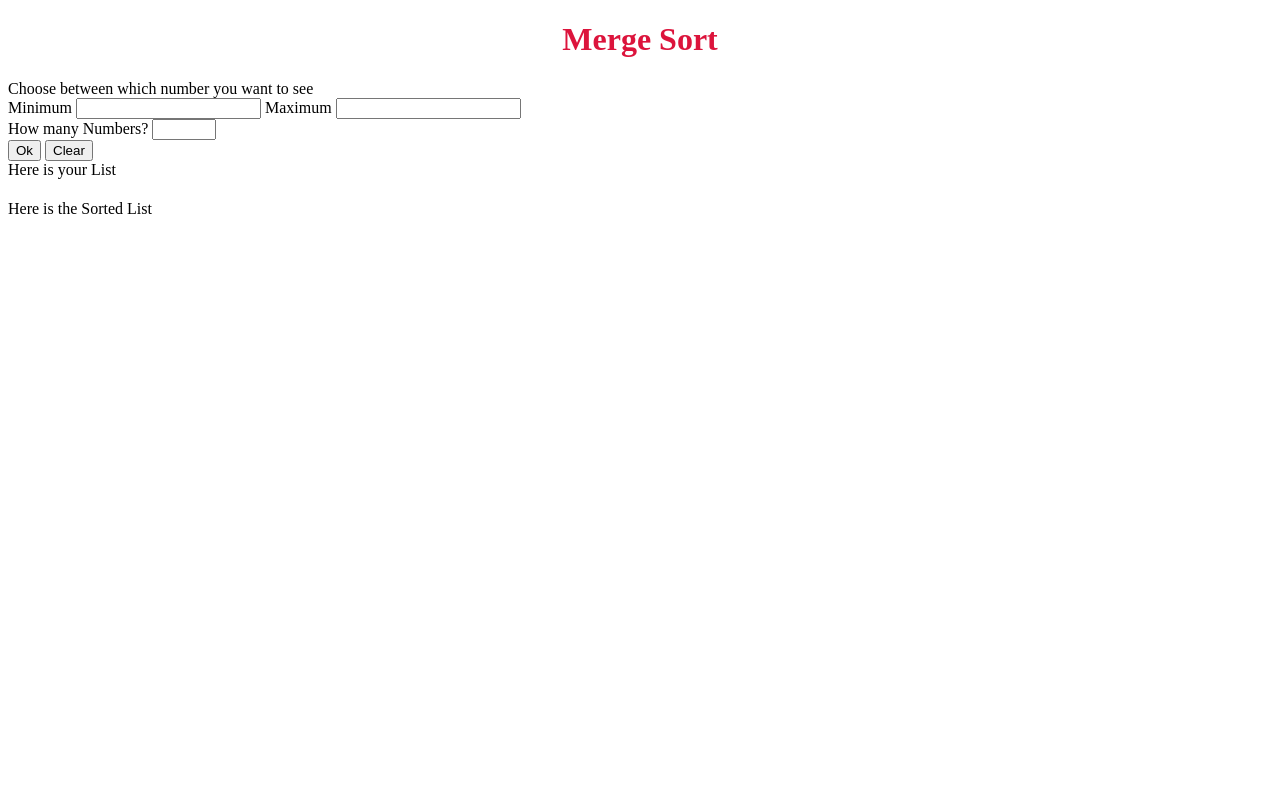
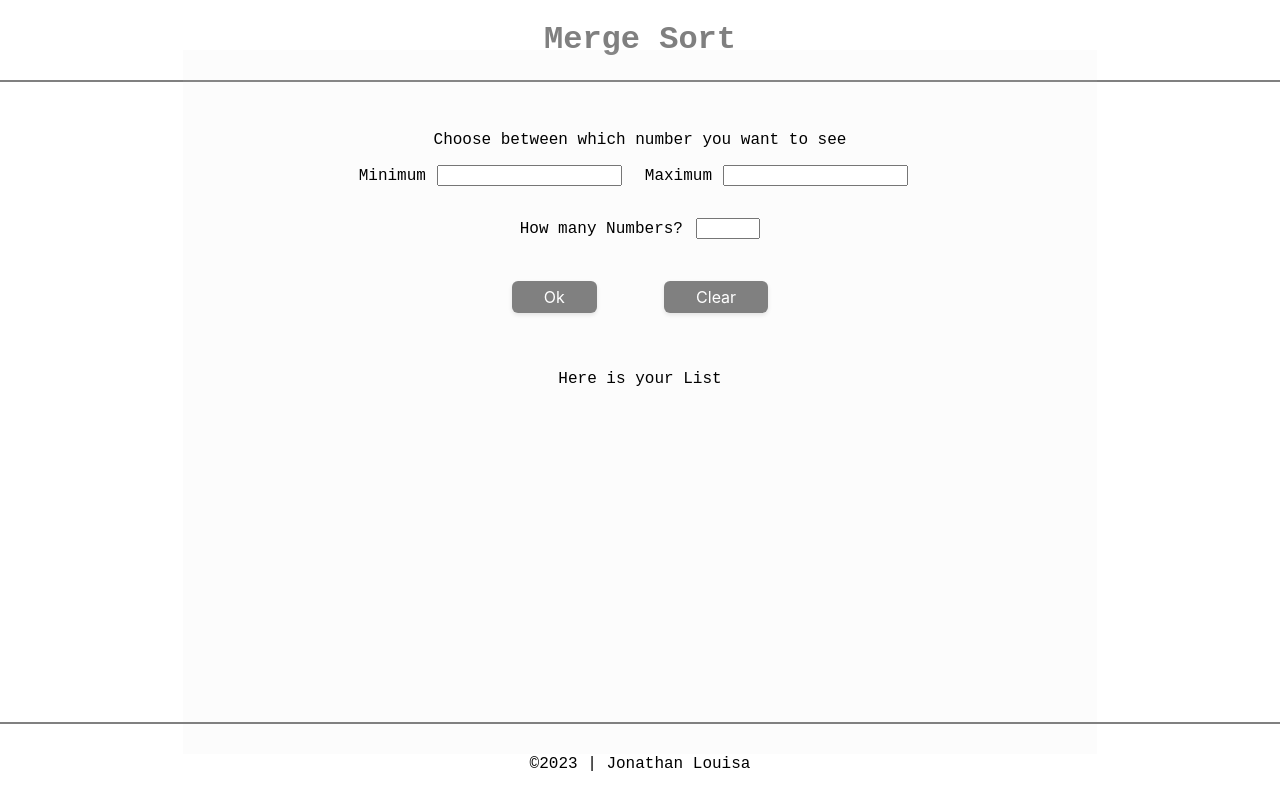
Before and after one commit to JLouisa/merge-sort, a website built with webpack: page dist/index.html in a window 1280 px wide. Built offline with Linux system fonts and the light colour scheme.

Commit message:
Add styling version 3.0

```diff
--- a/src/index.js
+++ b/src/index.js
@@ -15,8 +15,9 @@ const mainProject = (() => {
   const getMinRangeEl = document.getElementById("minRange");
   const getMaxRangeEl = document.getElementById("maxRange");
   const getAmountEl = document.getElementById("amount");
-  const unsortedListEl = document.querySelector(".unsortedList");
+  const unSortedListEl = document.querySelector(".unSortedList");
   const sortedListEl = document.querySelector(".sortedList");
+  const divSortedListEl = document.querySelector(".divSortedList");
   const getOkBtn = document.getElementById("okBtn");
   const getCancelBtn = document.getElementById("cancelBtn");
   const sortBtn = document.getElementById("sortBtn");
@@ -26,7 +27,7 @@ const mainProject = (() => {
     event.preventDefault();
     calcInput();
     formEl.reset();
-    // unsortedListEl.style.visibility = "hidden";
+    // unSortedListEl.style.visibility = "hidden";
   });
   getCancelBtn.addEventListener("click", () => {
     formEl.reset();
@@ -48,7 +49,7 @@ const mainProject = (() => {
       maxNum = minNum + 1;
     }
     rangeAmount = getAmountEl.value;
-    calcUnSortedList(rangeAmount, minNum, maxNum);
+    calcunSortedList(rangeAmount, minNum, maxNum);
     render();
     renderBtn(1);
   }
@@ -70,7 +71,7 @@ const mainProject = (() => {
     max = Math.floor(max);
     return Math.floor(Math.random() * (max - min + 1)) + min;
   }
-  function calcUnSortedList(amount, min, max) {
+  function calcunSortedList(amount, min, max) {
     let i = 0;
     while (i < amount) {
       let randomNumber = calcRandomNumber(min, max);
@@ -87,7 +88,7 @@ const mainProject = (() => {
 
   //! Renderer
   function render() {
-    unsortedListEl.textContent = createList;
+    unSortedListEl.textContent = createList;
   }
   function renderSorted() {
     sortedListEl.textContent = sortedList;
@@ -97,9 +98,12 @@ const mainProject = (() => {
       case 0: {
         sortBtn.removeAttribute("style");
         sortBtn.style.visibility = "hidden";
+        divSortedListEl.style.visibility = "hidden";
       }
       case 1: {
         sortBtn.style.visibility = "visible";
+        sortedListEl.style.visibility = "visible";
+        divSortedListEl.style.visibility = "visible";
       }
     }
   }
--- a/src/styles.css
+++ b/src/styles.css
@@ -1,8 +1,166 @@
+:root {
+  font-family: monospace, "Segoe UI", Tahoma, Geneva, Verdana, sans-serif;
+}
+
+body {
+  display: flex;
+  flex-direction: column;
+  margin: 0;
+}
+
+#sortBtn,
+.divSortedList {
+  visibility: hidden;
+}
+
+.nav {
+  height: 10%;
+  border-bottom: 2px solid gray;
+}
+
 h1 {
   text-align: center;
-  color: crimson;
+  color: gray;
+}
+
+.main {
+  height: 80%;
+  display: grid;
+  grid-template: 1fr 5fr 1fr / 1fr 5fr 1fr;
+  justify-content: center;
+  align-items: center;
+  align-items: stretch;
+  min-height: 80vh;
+}
+
+.leftside,
+.rightside {
+  width: 100%;
+  height: 100%;
+  flex: 1;
+}
+.midside {
+  background-color: rgba(211, 211, 211, 0.065);
+
+  grid-area: 1/2/4/3;
+  align-self: center;
+  height: 100%;
+  display: flex;
+  flex-direction: column;
+  justify-content: center;
+  align-items: center;
+  gap: 3rem;
+  box-shadow: 1px 1px 5px 4px solid rgb(0, 0, 0);
+  padding: 2em;
+}
+
+form {
+  display: flex;
+  flex-direction: column;
+  gap: 2rem;
+}
+
+.ranges,
+.divUnSortedList {
+  text-align: center;
+}
+
+.ranges > input {
+  margin-top: 1rem;
+  margin-left: 0.1em;
+  margin-right: 1em;
+}
+
+.formBtns,
+.divSortBtn {
+  display: flex;
+  justify-content: center;
+  align-items: center;
+  gap: 3rem;
+}
+
+.midBot {
+  display: flex;
+  flex-direction: column;
+  gap: 2rem;
 }
 
 #sortBtn {
-  visibility: hidden;
+  margin: 2rem;
 }
+
+.leftside {
+  grid-area: 1/1/4/2;
+}
+.rightside {
+  grid-area: 1/3/4/4;
+}
+
+.footer {
+  border-top: 2px solid gray;
+  height: 5em;
+  text-align: center;
+  display: flex;
+  align-items: center;
+  justify-content: center;
+}
+
+.styleBtn1,
+.styleBtn2 {
+  display: flex;
+  justify-content: center;
+  align-items: center;
+  font-size: 1rem;
+  margin: 0.6em;
+  outline: none;
+  background-color: initial;
+  background-image: linear-gradient(-180deg, gray, gray);
+  border-radius: 6px;
+  box-shadow: rgba(0, 0, 0, 0.1) 0 2px 4px;
+  color: #ffffff;
+  font-family: Inter, -apple-system, system-ui, Roboto, "Helvetica Neue", Arial, sans-serif;
+  height: 2em;
+  line-height: 2emx;
+  outline: 0;
+  padding: 1em 2em;
+  vertical-align: top;
+  white-space: nowrap;
+  border: 0;
+  transition: box-shadow 0.2s;
+}
+
+.styleBtn1:hover,
+.styleBtn2:hover {
+  background-color: lightgrey;
+  transform: scale(1.1);
+}
+
+.styleBtn1:active,
+.styleBtn2:active {
+  transform: scale(0.9);
+}
+
+.divAmount {
+  display: flex;
+  justify-content: center;
+  align-items: center;
+}
+
+.divAmount > input {
+  margin-left: 1em;
+}
+
+.divUnSortedList,
+.divSortedList {
+  margin-bottom: 1em;
+}
+
+.unSortedList,
+.sortedList {
+  display: flex;
+  word-break: break-all;
+  justify-content: center;
+  align-items: center;
+  font-weight: 700;
+  font-size: 2rem;
+}
```
Also changed, not shown: dist/index.html, dist/main.js.
